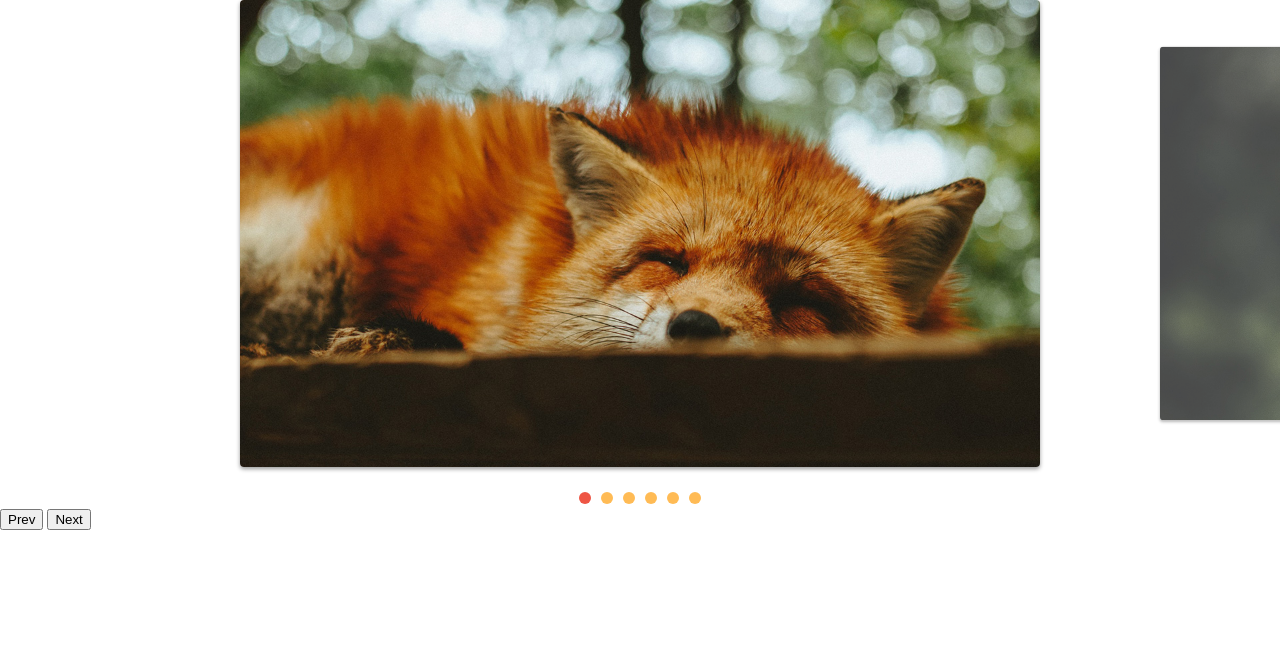
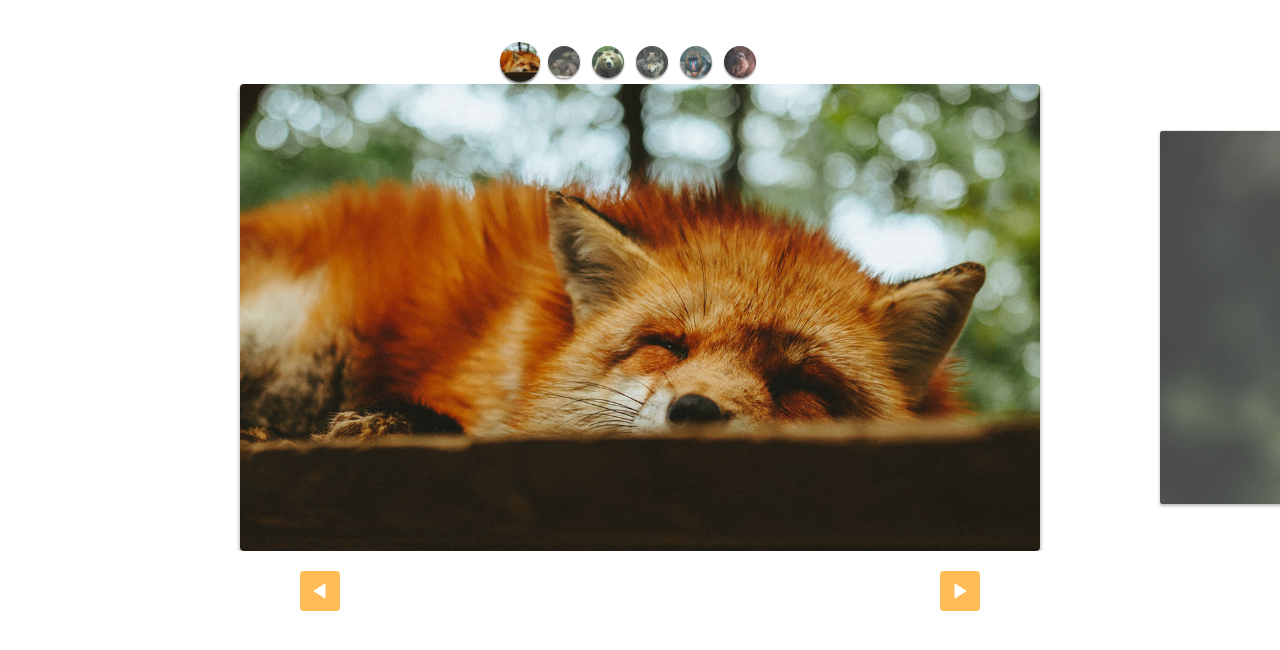
Before and after one commit to MateusBorgesGuimaraes/slide, a plain HTML site: page index.html in a window 1280 px wide. Drawn offline with Linux system fonts and the light colour scheme.

Commit message:
custom control estilizados

```diff
--- a/css/style.css
+++ b/css/style.css
@@ -64,3 +64,48 @@ img {
 [data-control="slide"] li a:hover {
   background: #e54;
 }
+
+.custom-control {
+  display: flex;
+  justify-content: center;
+  margin-top: 40px;
+  margin-right: 20px;
+  flex-wrap: wrap;
+}
+
+.custom-control li {
+  opacity: 0.8;
+  transform: scale(0.8);
+  width: 40px;
+  height: 40px;
+  border-radius: 50%;
+  overflow: hidden;
+  margin: 2px;
+  box-shadow: 0 2px 2px rgba(0, 0, 0, 0.5);
+  transition: 0.3s;
+}
+
+.custom-control li.active {
+  opacity: 1;
+  transform: scale(1);
+}
+
+.arrow-nav {
+  display: flex;
+  justify-content: space-around;
+  margin: 20px 0;
+}
+
+.arrow-nav button {
+  cursor: pointer;
+  border: none;
+  border-radius: 4px;
+  color: white;
+  width: 40px;
+  height: 40px;
+  background: #fb5 url("../img/arrow.svg") center center no-repeat;
+}
+
+.arrow-nav button.prev {
+  transform: rotate(-180deg);
+}
--- a/index.html
+++ b/index.html
@@ -10,6 +10,14 @@
 </head>
 
 <body>
+  <ul class="custom-control">
+    <li><img src="./img/foto1-thumb.jpg"" alt=""></li>
+    <li><img src=" ./img/foto2-thumb.jpg"" alt=""></li>
+    <li><img src="./img/foto3-thumb.jpg"" alt=""></li>
+    <li><img src=" ./img/foto4-thumb.jpg"" alt=""></li>
+    <li><img src="./img/foto5-thumb.jpg"" alt=""></li>
+    <li><img src=" ./img/foto6-thumb.jpg"" alt=""></li>
+  </ul>
   <div class="slide-wrapper">
     <ul class="slide">
       <li><img src="./img/foto1.jpg" alt=""></li>
@@ -21,8 +29,8 @@
     </ul>
   </div>
   <div class="arrow-nav">
-    <button class="prev">Prev</button>
-    <button class="next">Next</button>
+    <button class="prev"></button>
+    <button class="next"></button>
   </div>
   <script type="module" src="./js/script.js"></script>
 </body>
--- a/js/script.js
+++ b/js/script.js
@@ -1,6 +1,6 @@
-import { SlideNav } from "./slide.js";
+import SlideNav from "./slide.js";
 
 const slide = new SlideNav(".slide", ".slide-wrapper");
 slide.init();
 slide.addArrow(".prev", ".next");
-slide.addControl();
+slide.addControl(".custom-control");
--- a/js/slide.js
+++ b/js/slide.js
@@ -150,7 +150,7 @@ export class Slide {
   }
 }
 
-export class SlideNav extends Slide {
+export default class SlideNav extends Slide {
   constructor(slide, wrapper) {
     super(slide, wrapper);
     this.bindControlEvents();
```
